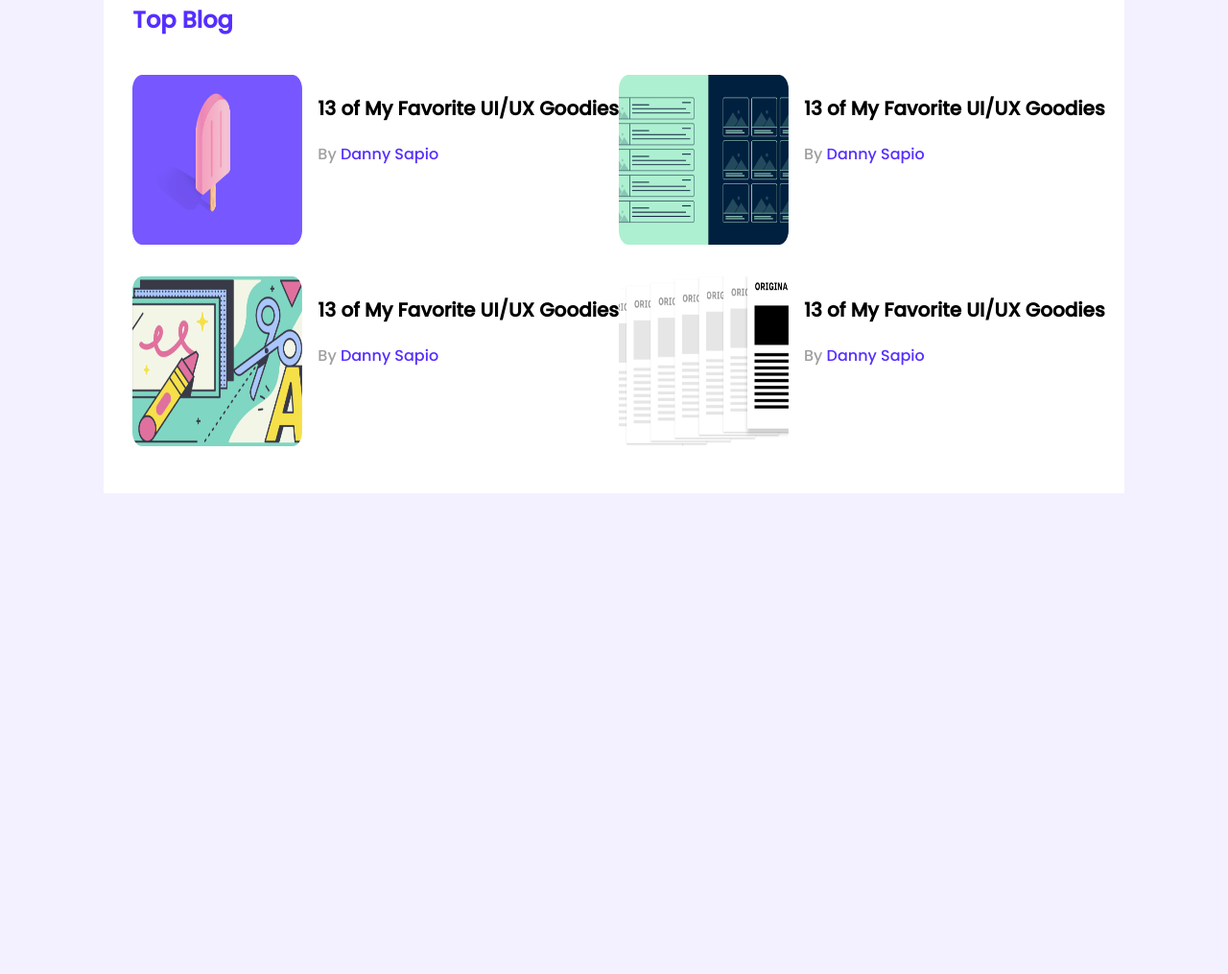
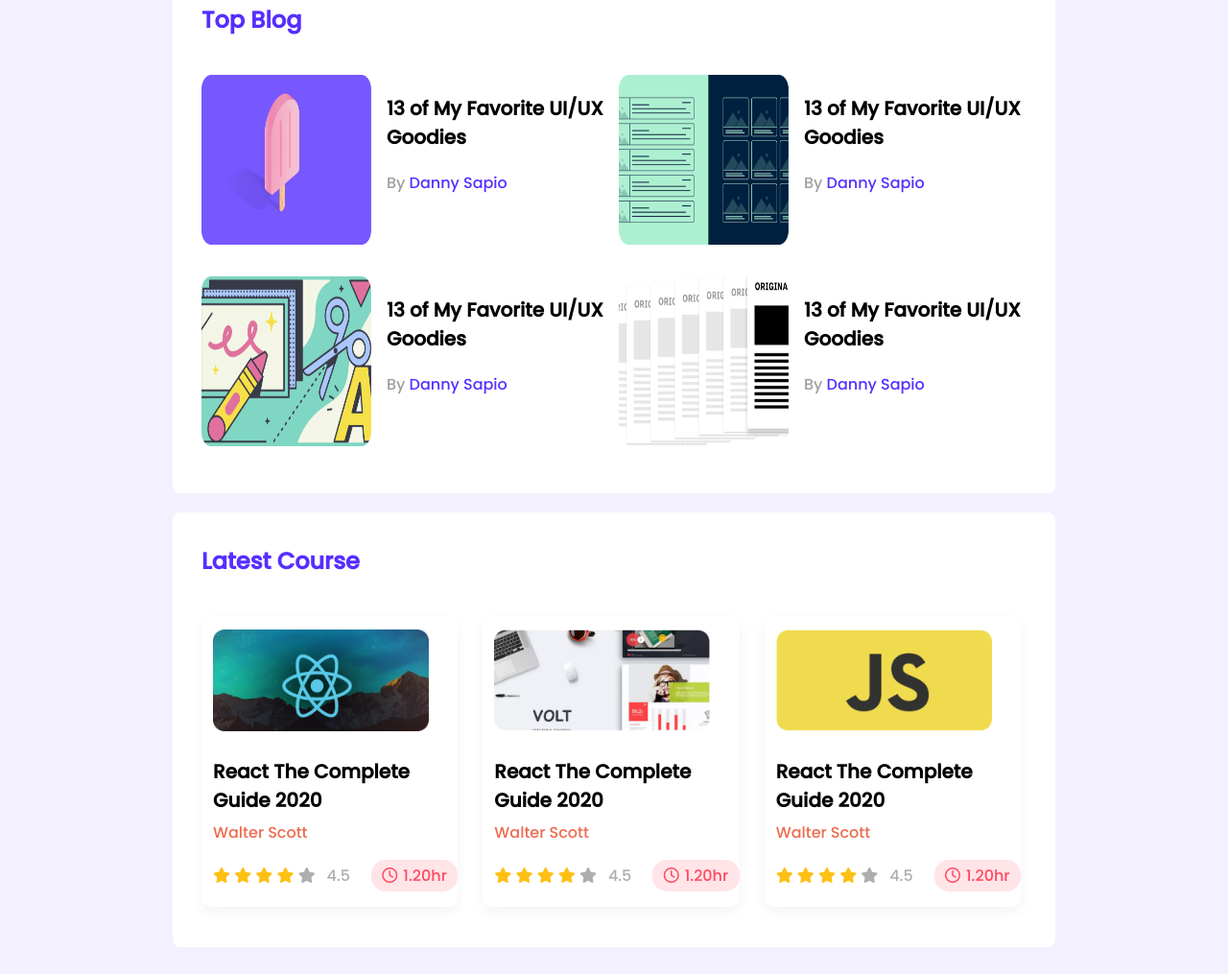
Before and after one commit to amena-hira/leader-board-css3, a plain HTML site: page Practice/practice-page/index.html in a window 1280 px wide. Shown: the part 320-1335 px from the top of the page at 96% size. Before the commit the page ends 842 px from the top, so only its background shows below. Drawn offline with Linux system fonts and the light colour scheme.

Commit message:
latest course add

```diff
--- a/Practice/practice-page/index.html
+++ b/Practice/practice-page/index.html
@@ -4,6 +4,7 @@
     <meta charset="UTF-8">
     <meta http-equiv="X-UA-Compatible" content="IE=edge">
     <meta name="viewport" content="width=device-width, initial-scale=1.0">
+    <script src="https://kit.fontawesome.com/b0e31b9367.js" crossorigin="anonymous"></script>
     <title>Practice Page</title>
     <link rel="stylesheet" href="style.css">
 </head>
@@ -90,10 +91,82 @@
                 </div>
             </div>
         </section>
-        <section>
+        <section class="container">
             <div class="latest-course">
+                <h2 class="player-title">Latest Course</h2>
                 <div class="courses">
+                    <div class="course">
+                        <div class="banner">
+                            <img src="images/courses/course-1.png" alt="">
+                        </div>
+                        <div class="course-detail">
+                            <h3>React The Complete Guide 2020</h3>
+                            <p>Walter Scott</p>
+                            <div class="course-info">
+                                <div class="ratings">
+                                    <i class="fa-solid fa-star filled"></i>
+                                    <i class="fa-solid fa-star filled"></i>
+                                    <i class="fa-solid fa-star filled"></i>
+                                    <i class="fa-solid fa-star filled"></i>
+                                    <i class="fa-solid fa-star empty"></i>
+                                </div>
+                                <div class="rating-percent">4.5</div>
+                                <div class="hour">
+                                    <i class="fa-regular fa-clock"></i>1.20hr
+                                </div>
+                            </div>
+                        </div>
 
+
+                    </div>
+                    <div class="course">
+                        <div class="banner">
+                            <img src="images/courses/course-2.png" alt="">
+                        </div>
+                        <div class="course-detail">
+                            <h3>React The Complete Guide 2020</h3>
+                            <p>Walter Scott</p>
+                            <div class="course-info">
+                                <div class="ratings">
+                                    <i class="fa-solid fa-star filled"></i>
+                                    <i class="fa-solid fa-star filled"></i>
+                                    <i class="fa-solid fa-star filled"></i>
+                                    <i class="fa-solid fa-star filled"></i>
+                                    <i class="fa-solid fa-star empty"></i>
+                                </div>
+                                <div class="rating-percent">4.5</div>
+                                <div class="hour">
+                                    <i class="fa-regular fa-clock"></i>1.20hr
+                                </div>
+                            </div>
+                        </div>
+
+
+                    </div>
+                    <div class="course">
+                        <div class="banner">
+                            <img src="images/courses/course-3.png" alt="">
+                        </div>
+                        <div class="course-detail">
+                            <h3>React The Complete Guide 2020</h3>
+                            <p>Walter Scott</p>
+                            <div class="course-info">
+                                <div class="ratings">
+                                    <i class="fa-solid fa-star filled"></i>
+                                    <i class="fa-solid fa-star filled"></i>
+                                    <i class="fa-solid fa-star filled"></i>
+                                    <i class="fa-solid fa-star filled"></i>
+                                    <i class="fa-solid fa-star empty"></i>
+                                </div>
+                                <div class="rating-percent">4.5</div>
+                                <div class="hour">
+                                    <i class="fa-regular fa-clock"></i>1.20hr
+                                </div>
+                            </div>
+                        </div>
+
+
+                    </div>
                 </div>
             </div>
         </section>
--- a/Practice/practice-page/style.css
+++ b/Practice/practice-page/style.css
@@ -7,10 +7,15 @@ body{
 main{
     display: flex;
     justify-content: center;
+    flex-direction: column;
+    align-items: center;
 }
 .container{
     background-color: white;
     padding: 13px 20px 42px 30px;
+    width: 870px;
+    border-radius: 8px;
+    margin-bottom: 20px;
 
 }
 
@@ -58,7 +63,7 @@ hr{
     height: 177px;
     margin-right: 16px;
 }
-.blog-detail h3{
+h3{
     font-size: 20px;
 }
 .blog-info{
@@ -69,3 +74,53 @@ hr{
     text-decoration: none;
     color: #562EFF;
 }
+
+/* latest course */
+.courses{
+    display: grid;
+    grid-template-columns: repeat(3,1fr);
+    column-gap: 26px;
+    padding-right: 16px;
+}
+.course{
+    box-shadow: 0px 5px 13px rgba(0, 0, 0, 0.05);
+    padding-bottom: 16px;
+    padding-left: 12px;
+    padding-top: 14px;
+    border-radius: 10px;
+}
+.banner img{
+    width: 225px;
+    height: 106px;
+}
+.course-detail h3{
+    margin-bottom: 0px;
+}
+.course-detail p{
+    color: #ED6B4F;
+    margin-top: 6px;
+}
+.course-info{
+    display: flex;
+    justify-content: space-between;
+    align-items: center;
+}
+.filled{
+    color: #FFC014;
+}
+.empty{
+    color: #AEAEAE;
+}
+.rating-percent{
+    color: #AEAEAE;
+    margin-left: -10px;
+}
+.hour{
+    background-color: #FFE4E8;
+    border-radius: 15px;
+    padding: 4px 11.5px;
+    color: #FF4A60;
+}
+.fa-clock{
+    margin-right: 6px;
+}
```
